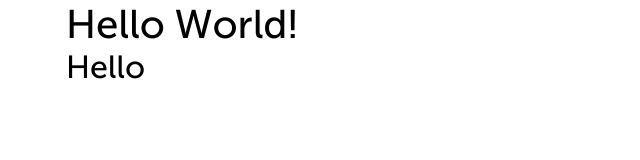
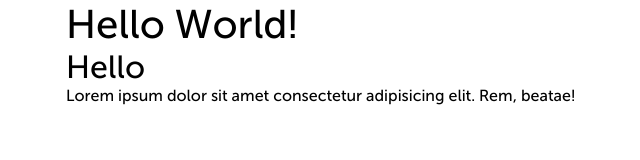
Before and after one commit to Alexander-Kyriata/project, a website: page src/index.html in a window 1280 px wide. Shown: the whole page, without its empty margins (4-644 px from the left). Drawn offline with nearby package versions, Linux system fonts and the light colour scheme; files that its build step writes are made by us from their sources.

Commit message:
add section choice in index.html file

```diff
--- a/src/index.html
+++ b/src/index.html
@@ -20,6 +20,12 @@
         </div>
     </section>
 
+    <section class="choice">
+        <div class="container">
+            <p>Lorem ipsum dolor sit amet consectetur adipisicing elit. Rem, beatae!</p>
+        </div>
+    </section>
+
     <script src="https://cdnjs.cloudflare.com/ajax/libs/jquery/3.6.0/jquery.min.js"></script>
     <script src="https://cdnjs.cloudflare.com/ajax/libs/jquery-migrate/3.3.2/jquery-migrate.min.js"></script>
     <script src="js/script.js"></script>
```
